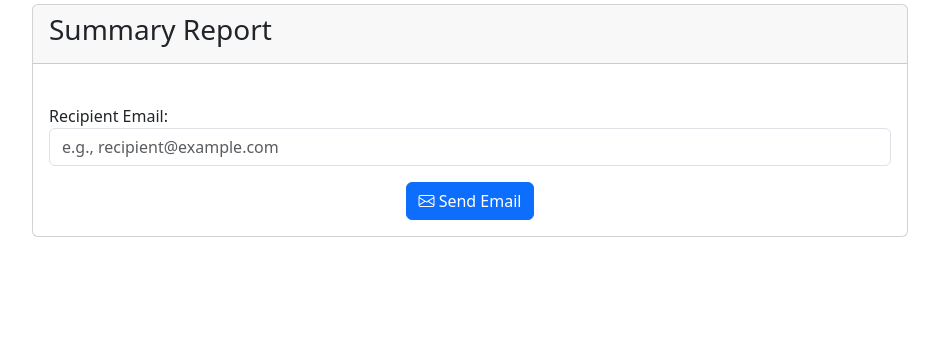
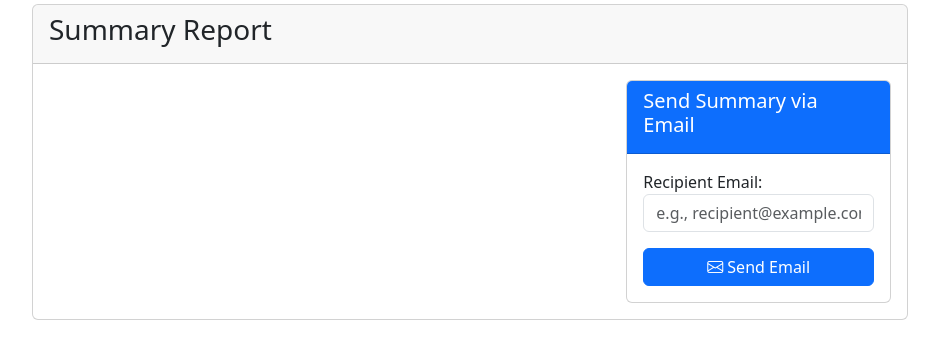
Before and after one commit to Kshitij10000/excel_summarizer, a Django app: template upload/templates/upload/send_email.html in a window 1280 px wide. Shown: the part 56-415 px from the top of the page, without its empty margins (170-1109 px from the left). Run offline with Django 5.2, Linux system fonts and the light colour scheme; the template is opened without the code that fills it: values that come from a table or form of the project are taken from there, others are empty.

Commit message:
V4 with all finale changes

```diff
--- a/upload/templates/upload/send_email.html
+++ b/upload/templates/upload/send_email.html
@@ -8,12 +8,23 @@
         <h3>Summary Report</h3>
     </div>
     <div class="card-body">
+        <div class="row">
+            <!-- Summary Table on the Left -->
+            <div class="col-md-8">
                 <div class="table-responsive mb-4">
                     {{ summary_html|safe }}
                 </div>
-        <form method="post" class="row g-3">
+            </div>
+            <!-- Email Form on the Right -->
+            <div class="col-md-4">
+                <div class="card">
+                    <div class="card-header bg-primary text-white">
+                        <h5>Send Summary via Email</h5>
+                    </div>
+                    <div class="card-body">
+                        <form method="post">
                             {% csrf_token %}
-            <div class="col-md-12">
+                            <div class="mb-3">
                                 {{ form.recipient_email.label_tag }}
                                 {{ form.recipient_email }}
                                 {% if form.recipient_email.errors %}
@@ -22,10 +33,14 @@
                                     </div>
                                 {% endif %}
                             </div>
-            <div class="col-12 text-center">
-                <button type="submit" class="btn btn-primary"><i class="bi bi-envelope"></i> Send Email</button>
-            </div>
+                            <button type="submit" class="btn btn-primary w-100">
+                                <i class="bi bi-envelope"></i> Send Email
+                            </button>
                         </form>
                     </div>
                 </div>
+            </div>
+        </div>
+    </div>
+</div>
 {% endblock %}
--- a/upload/templates/upload/upload.html
+++ b/upload/templates/upload/upload.html
@@ -20,7 +20,10 @@
                     </div>
                 {% endif %}
             </div>
-            <button type="submit" class="btn btn-primary"><i class="bi bi-upload"></i> Upload</button>
+            <!-- Updated Button -->
+            <button type="submit" class="btn btn-primary">
+                <i class="bi bi-upload"></i> Submit
+            </button>
         </form>
     </div>
 </div>
```
Also changed, not shown: requirements.txt (+7 -0 lines), upload/templates/upload/display_data.html (+12 -8 lines), upload/templates/upload/email_summary.html (added, +27 -0 lines), upload/views.py (+24 -6 lines). Lines whose indentation alone changed are shown as unchanged.
